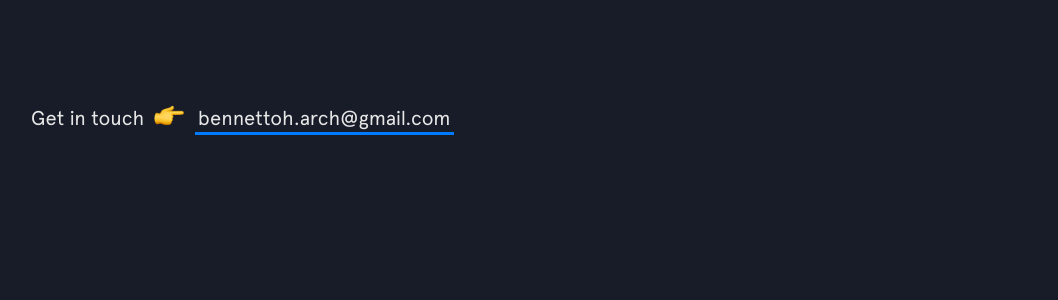
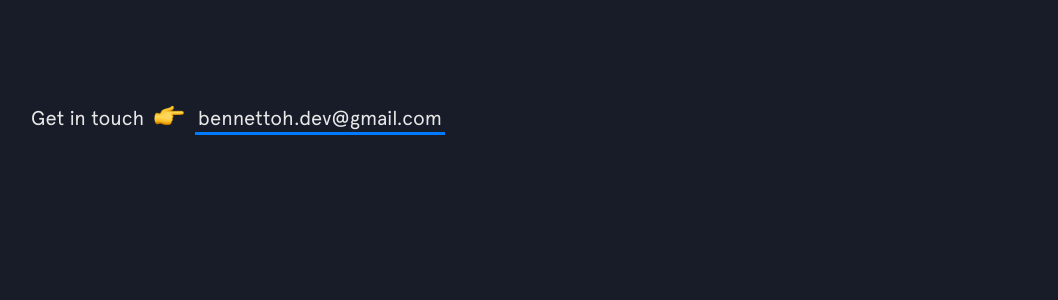
Before and after one commit to bennettoh/website-2020, a Jekyll site: the page built from index.html, in a window 1280 px wide and 900 px high, scrolled down 444 px. Shown: the part 154-454 px from the top of the window, without its empty margins (69-1127 px from the left). Built offline with Jekyll 4.4.1, drawn with Linux system fonts in a browser that asks for light colours; nearby versions of some CDN libraries.

Commit message:
changed to developer email

```diff
--- a/_config.yml
+++ b/_config.yml
@@ -4,13 +4,13 @@ title: Bennett Oh | Aspiring Software Developer
 description: Design-minded front-end software engineer focused on building beautiful interfaces and experiences
 url: https://bennettoh.github.io/
 baseurl: https://bennettoh.github.io/
-email: bennettoh.arch@gmail.com
+email: bennettoh.dev@gmail.com
 cover: https://bennettoh.github.io/img/og.png
 logo: https://bennettoh.github.io/img/emojis/technologist.png
 resume: https://bennettoh.github.io/resume.pdf
 social:
   - title: email
-    url: mailto:bennettoh.arch@gmail.com
+    url: mailto:bennettoh.dev@gmail.com
   - title: instagram
     url: https://instagram.com/bennett.oh
   - title: github
--- a/_config_dev.yml
+++ b/_config_dev.yml
@@ -4,13 +4,13 @@ title: Bennett Oh | Aspiring Software Developer
 description: Design-minded software developer focused on building beautiful interfaces and experiences
 url: https://bennettoh.github.io/
 baseurl: https://bennettoh.github.io/
-email: bennettoh.arch@gmail.com
+email: bennettoh.dev@gmail.com
 cover: https://bennettoh.github.io/img/og.png
 logo: https://bennettoh.github.io/img/emojis/technologist.png
 resume: https://bennettoh.github.io/resume.pdf
 social:
   - title: email
-    url: mailto:bennettoh.arch@gmail.com
+    url: mailto:bennettoh.dev@gmail.com
   - title: instagram
     url: https://instagram.com/bennett.oh
   - title: github
--- a/_includes/head.html
+++ b/_includes/head.html
@@ -14,7 +14,7 @@
 <meta property="og:image:type" content="image/png" />
 <meta property="og:locale" content="en_US">
 <meta name="description" content="{{site.description}}">
-<meta name="keywords" content="design, development, web, bennettoh, bennettoh.arch@gmail.com, chiang, javascript, northeastern">
+<meta name="keywords" content="design, development, web, bennettoh, bennettoh.dev@gmail.com, chiang, javascript, northeastern">
 <meta name="google-site-verification" content="DCl7VAf9tcz6eD9gb67NfkNnJ1PKRNcg8qQiwpbx9Lk" />
 <meta itemprop="name" content="{{site.title}}">
 <meta itemprop="description" content="{{site.description}}">
--- a/_includes/intro.html
+++ b/_includes/intro.html
@@ -12,7 +12,7 @@
     <span>Get in touch </span>
     <span class="emoji pointer"></span>
     <span>
-      <a href="mailto:bennettoh.arch@gmail.com" target="_blank" class="highlight-link">bennettoh.arch@gmail.com</a>
+      <a href="mailto:bennettoh.dev@gmail.com" target="_blank" class="highlight-link">bennettoh.dev@gmail.com</a>
     </span>
   </h3>
 </header>
```
